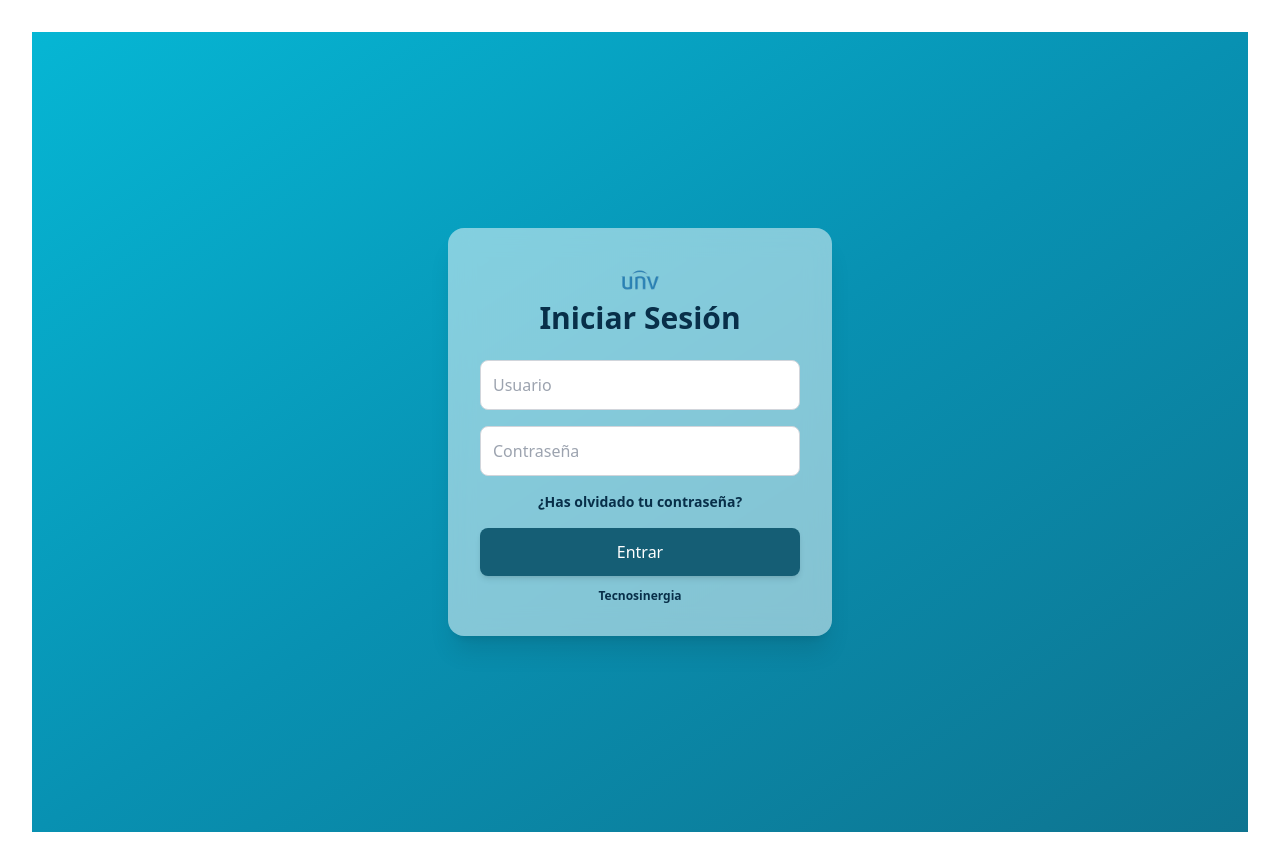
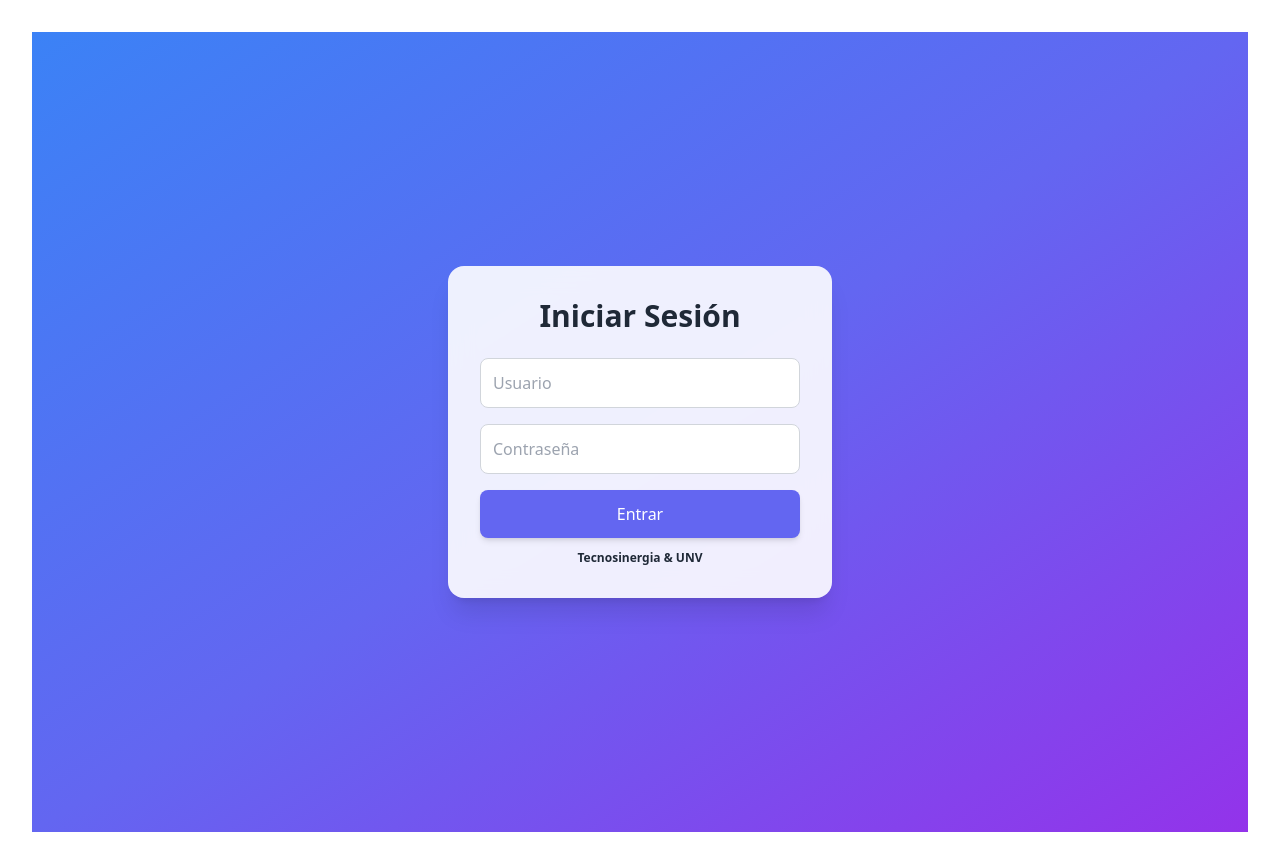
Before and after one commit to Velasco-Tecnosinergia/FrontEnd-Comex, a React (Vite) app in the folder login-app/: page / in a window 1280 px wide. Built offline with nearby package versions, Linux system fonts and the light colour scheme.

Commit message:
Revert "feat(login): update login form validation"

```diff
--- a/login-app/src/Login.tsx
+++ b/login-app/src/Login.tsx
@@ -22,14 +22,9 @@ export default function Login(): JSX.Element {
   };
 
   return (
-    <div className="flex justify-center items-center h-screen bg-gradient-to-br from-cyan-500 via-cyan-600 to-cyan-700">
-      <div className="bg-white/50 backdrop-blur-md p-8 rounded-2xl shadow-xl w-96 animate-fadeIn">
-        <img
-            alt="Your Company"
-            src="img/uniview_mexico.png"
-            className="mx-auto h-10 w-auto"
-        />
-        <h2 className="text-3xl font-bold text-center mb-6 text-sky-950">
+    <div className="flex justify-center items-center h-screen bg-gradient-to-br from-blue-500 via-indigo-500 to-purple-600">
+      <div className="bg-white/90 backdrop-blur-md p-8 rounded-2xl shadow-xl w-96 animate-fadeIn">
+        <h2 className="text-3xl font-bold text-center mb-6 text-gray-800">
           Iniciar Sesión
         </h2>
         <input
@@ -37,28 +32,23 @@ export default function Login(): JSX.Element {
           placeholder="Usuario"
           value={username}
           onChange={(e) => setUsername(e.target.value)}
-          className="w-full p-3 border border-gray-300 rounded-lg mb-4 focus:outline-none focus:ring-2 focus:ring-sky-700 transition"
+          className="w-full p-3 border border-gray-300 rounded-lg mb-4 focus:outline-none focus:ring-2 focus:ring-indigo-400 transition"
         />
         <input
           type="password"
           placeholder="Contraseña"
           value={password}
           onChange={(e) => setPassword(e.target.value)}
-          className="w-full p-3 border border-gray-300 rounded-lg mb-4 focus:outline-none focus:ring-2 focus:ring-sky-700 transition"
+          className="w-full p-3 border border-gray-300 rounded-lg mb-4 focus:outline-none focus:ring-2 focus:ring-indigo-400 transition"
         />
         {error && <p className="text-red-500 text-sm mb-3">{error}</p>}
-        <div className="text-sm pb-4">
-        <a href="#" className="font-semibold text-sky-950 hover:text-indigo-700">
-          ¿Has olvidado tu contraseña?
-        </a>
-        </div>
         <button
           onClick={handleLogin}
-          className="w-full bg-cyan-800 text-white py-3 rounded-lg hover:bg-cyan-900 transition shadow-md hover:shadow-lg"
+          className="w-full bg-indigo-500 text-white py-3 rounded-lg hover:bg-indigo-600 transition shadow-md hover:shadow-lg"
         >
           Entrar
         </button>
-        <h3 className="text-xs font-bold text-center mt-3 text-sky-950">Tecnosinergia</h3>
+        <h3 className="text-xs font-bold text-center mt-3 text-gray-800">Tecnosinergia & UNV</h3>
       </div>
     </div>
   );
```
Also changed, not shown: login-app/img/uniview_mexico.png (deleted).
